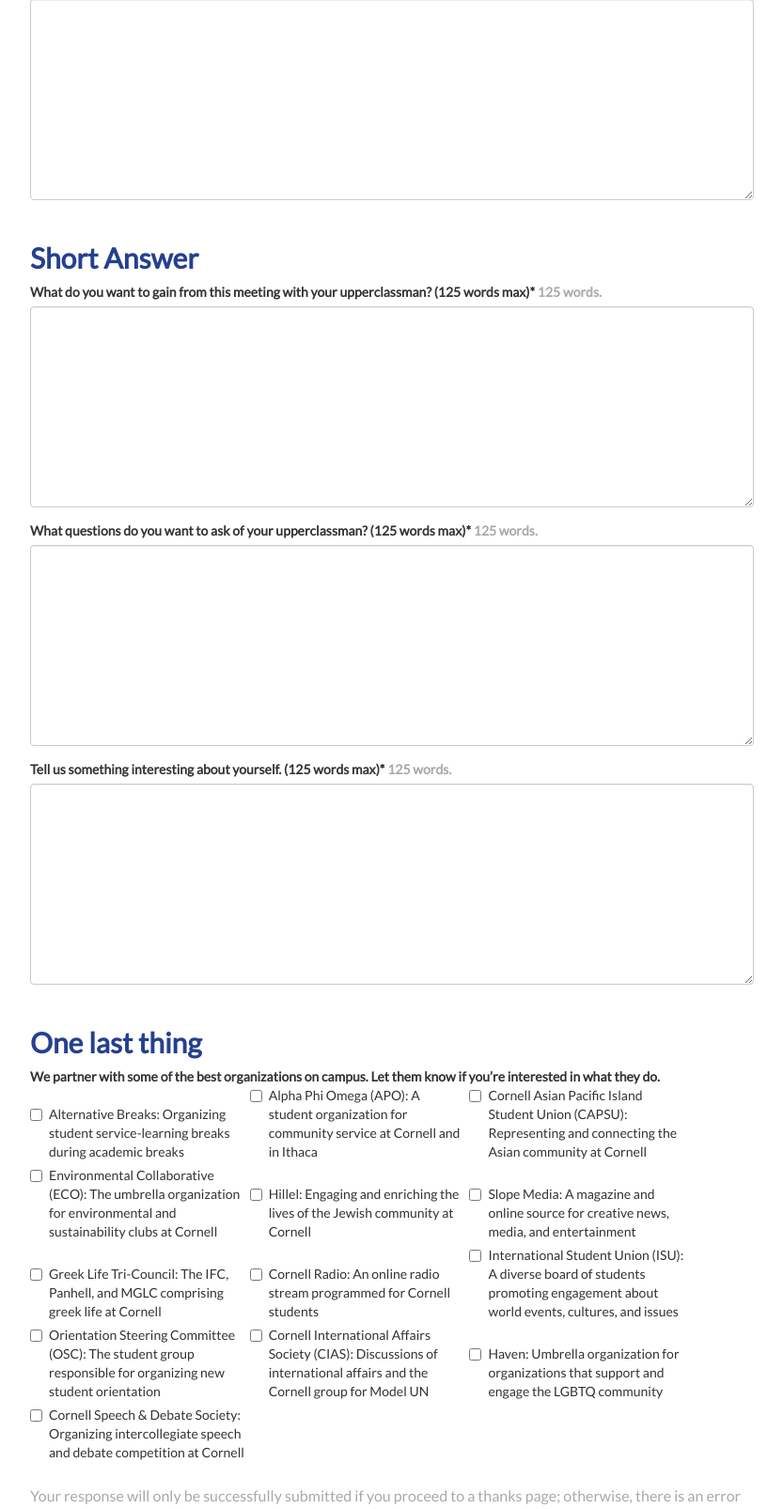
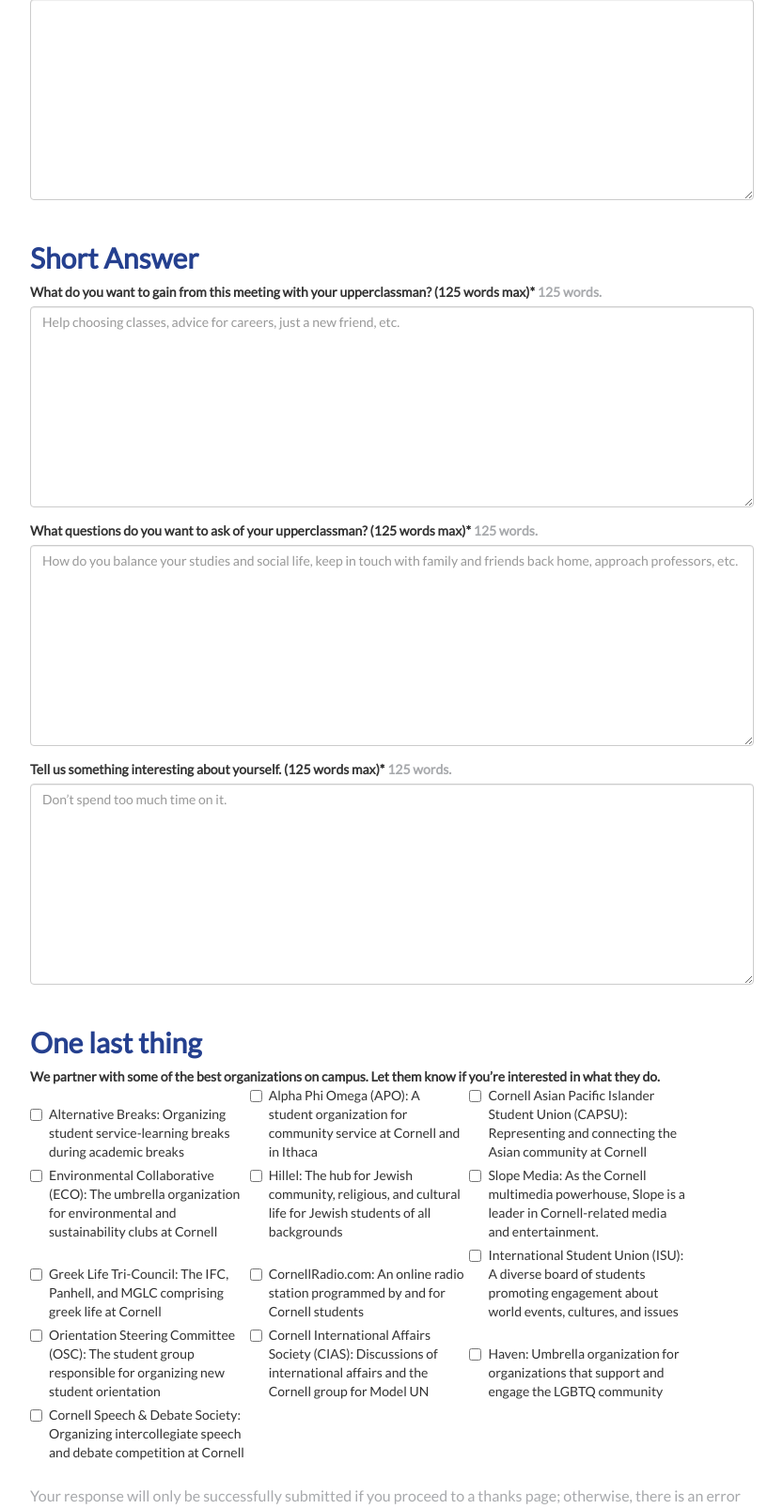
Before and after one commit to rzxyq/lgc2.0, a Django app: page /newstudent/ in a window 1280 px wide. Shown: the part 2647-4253 px from the top of the page at 94% size, without its empty margins (223-1056 px from the left). Run offline with Django 3.2, Linux system fonts and the light colour scheme; some libraries are stand-ins or nearby versions.

Commit message:
zach updating text for clubs

```diff
--- a/newstudent/forms.py
+++ b/newstudent/forms.py
@@ -336,22 +336,23 @@ class NewStudentForm(forms.Form):
         widget=forms.Textarea, max_length=75, required=False)
 
     sa1 = forms.CharField(label=("What do you want to gain from this meeting with your upperclassman? (125 words max)"),
-        widget=forms.Textarea, max_length=250)
+        widget=forms.Textarea(attrs={'placeholder': 'Help choosing classes, advice for careers, just a new friend, etc.'}), max_length=250)
+
     sa2 = forms.CharField(label=("What questions do you want to ask of your upperclassman? (125 words max)"),
-        widget=forms.Textarea, max_length=250)
+        widget=forms.Textarea(attrs={'placeholder': 'How do you balance your studies and social life, keep in touch with family and friends back home, approach professors, etc.'}), max_length=250)
     sa3 = forms.CharField(label=("Tell us something interesting about yourself. (125 words max)"),
-        widget=forms.Textarea, max_length=250)
+        widget=forms.Textarea(attrs={'placeholder': 'Don’t spend too much time on it.'}), max_length=250)
 
     PARTNERING = (
         #First entry is an abbreviation, second is how it appears on the site
         ('Alternative Breaks','Alternative Breaks: Organizing student service-learning breaks during academic breaks'),
         ('APO','Alpha Phi Omega (APO): A student organization for community service at Cornell and in Ithaca'),
-        ('CAPSU','Cornell Asian Pacific Island Student Union (CAPSU): Representing and connecting the Asian community at Cornell'),
+        ('CAPSU','Cornell Asian Pacific Islander Student Union (CAPSU): Representing and connecting the Asian community at Cornell'),
         ('ECO','Environmental Collaborative (ECO): The umbrella organization for environmental and sustainability clubs at Cornell'),
-        ('Hillel','Hillel: Engaging and enriching the lives of the Jewish community at Cornell'),
-        ('Slope Media','Slope Media: A magazine and online source for creative news, media, and entertainment'),
+        ('Hillel','Hillel: The hub for Jewish community, religious, and cultural life for Jewish students of all backgrounds'),
+        ('Slope Media','Slope Media: As the Cornell multimedia powerhouse, Slope is a leader in Cornell-related media and entertainment.'),
         ('Tri-Council','Greek Life Tri-Council: The IFC, Panhell, and MGLC comprising greek life at Cornell'),
-        ('Cornell Radio','Cornell Radio: An online radio stream programmed for Cornell students'),
+        ('Cornell Radio','CornellRadio.com: An online radio station programmed by and for Cornell students'),
         ('ISU','International Student Union (ISU): A diverse board of students promoting engagement about world events, cultures, and issues'),
         ('OSC','Orientation Steering Committee (OSC): The student group responsible for organizing new student orientation'),
         ('CIAS','Cornell International Affairs Society (CIAS): Discussions of international affairs and the Cornell group for Model UN'),
--- a/templates/navbar.html
+++ b/templates/navbar.html
@@ -36,7 +36,7 @@ div #logo {
                         <a href='{% url "about" %}'>About</a>
                     </li>
                     <li>
-                        <a href='{% url "schedule" %}'>Schedule</a>
+                        <a href='{% url "schedule" %}'>Timeline</a>
                     </li>
                     <li>
                         <a href='{% url "newstudent" %}'>New Students</a>
--- a/templates/schedule.html
+++ b/templates/schedule.html
@@ -3,11 +3,11 @@
 
 
 {% block title %}
-    Schedule
+    Timeline
 {% endblock %}
 
 {% block tagline %}
-    Schedule
+    Timeline
 {% endblock tagline %}
 
 <style>
```
